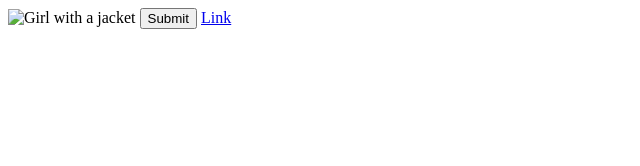
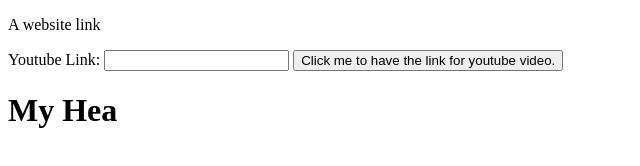
Before and after one commit to jackpipping/mamamiachachacha, a plain HTML site: page index.html in a window 1280 px wide. Shown: the whole page, without its empty margins (0-640 px from the left). Drawn offline with Linux system fonts and the light colour scheme.

Commit message:
Update index.html

```diff
--- a/index.html
+++ b/index.html
@@ -1,4 +1,30 @@
- <img src="411.jpg" alt="Girl with a jacket">
-<input type="submit">
+<!DOCTYPE html>
+<html>
 
-<a href="https://www.google.com/">Link</a>
+<head>
+<script>
+var myHeader = youtubelink;
+
+function myFunction() {
+  document.getElementById("demo").innerHTML = myHeader;
+}
+</script>
+</head/>
+<body>
+
+<p id="demo">A website link</p>
+ <form action="/action_page.php" target="_blank">
+<label for="fname">Youtube Link:</label>
+<input type="text" id="youtubelink" name="youtubelink">
+<button type="button"
+onclick="myFunction()">
+Click me to have the link for youtube video.<br></button>
+ </form>
+
+<h1 id="myHeader">My Hea</h1>
+
+
+
+
+</body>
+</html>
```
